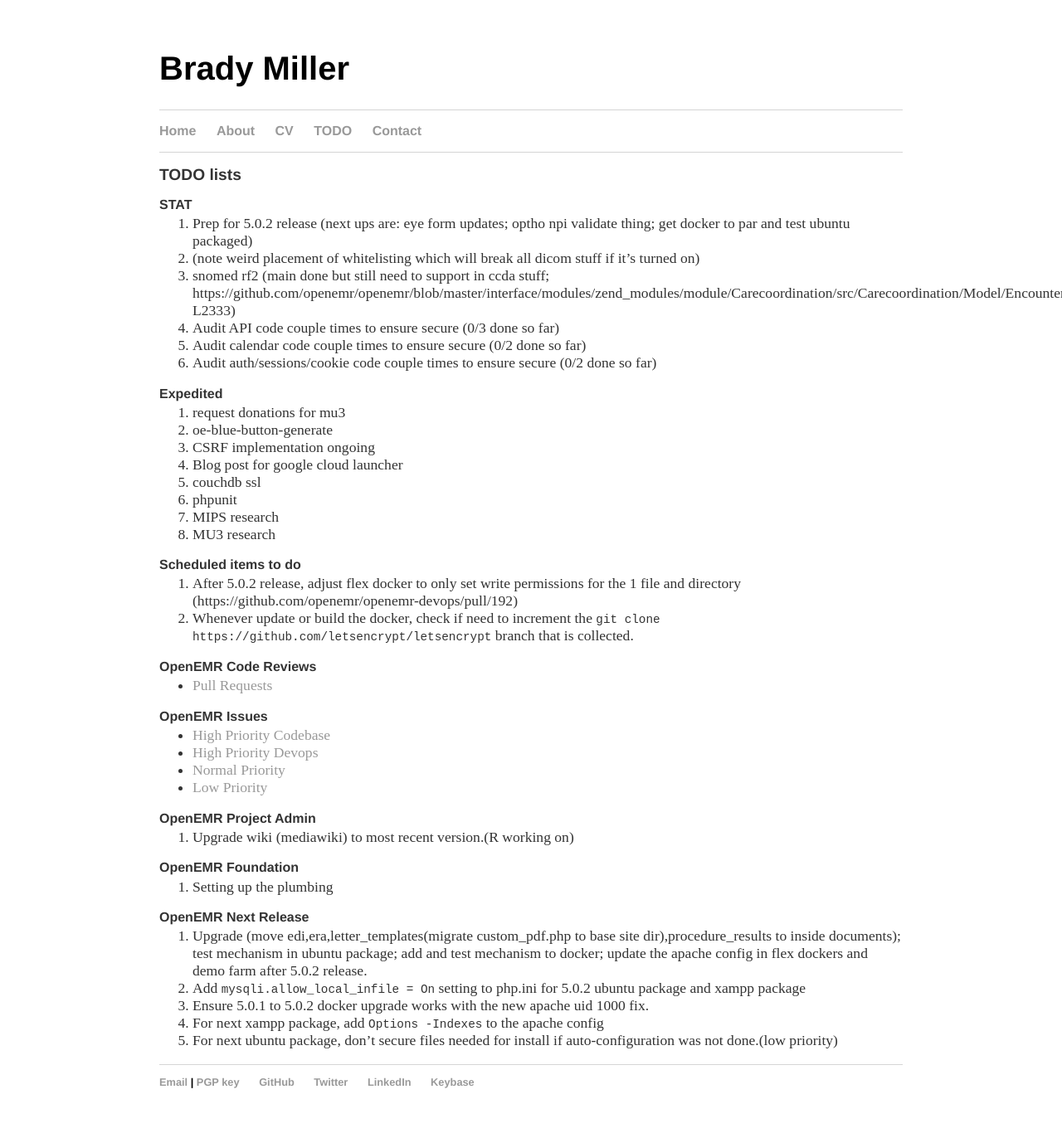
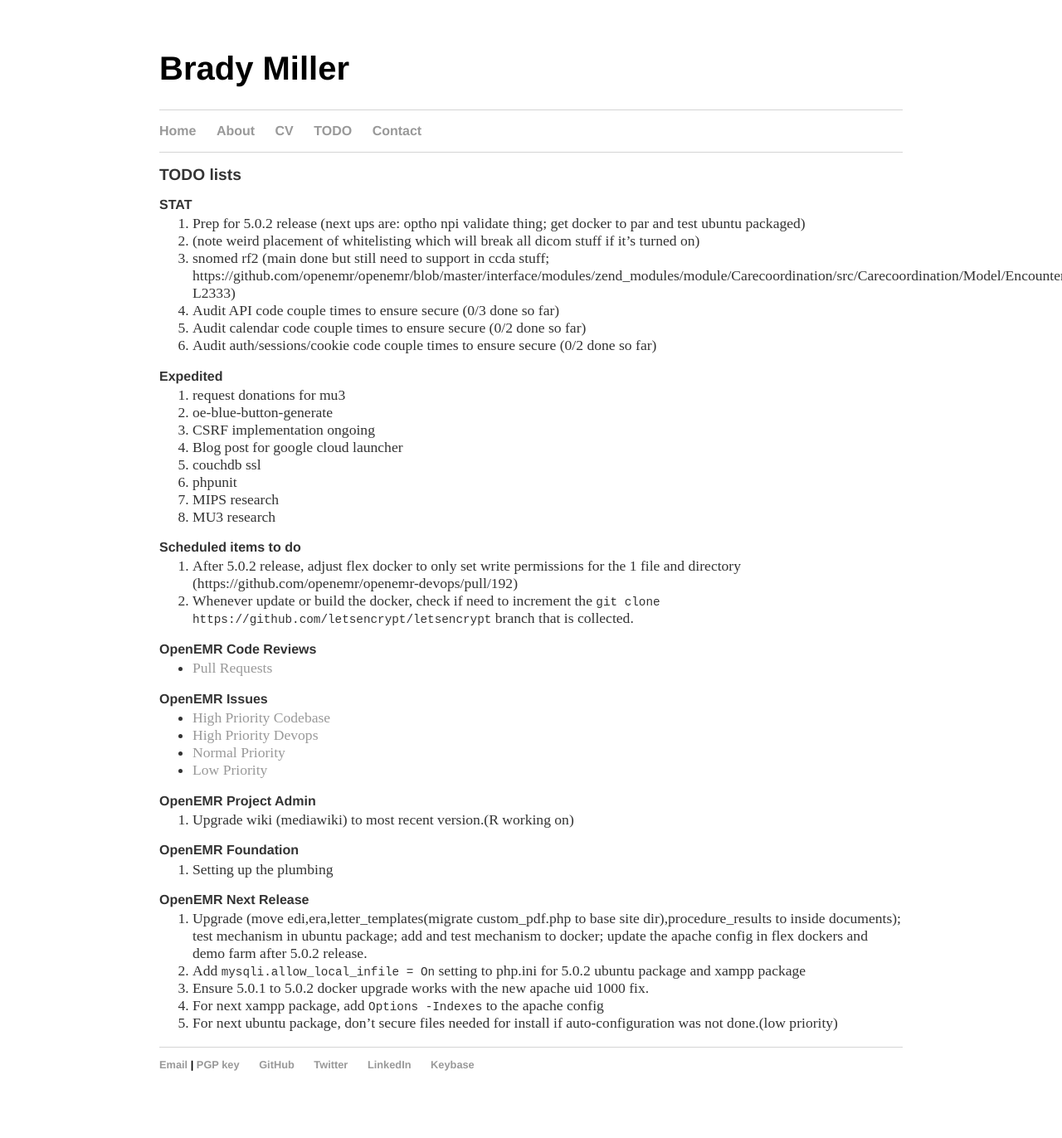
Before and after one commit to bradymiller/bradymiller.github.io, a Jekyll site: the page built from todo/index.md, in a window 1280 px wide. Shown: the whole page at 83% size. Built offline with Jekyll 4.4.1, drawn with Linux system fonts in a browser that asks for light colours; our own code applies the rules of GitHub Pages for plain Markdown files; after the commit the page ends 1351 px from its top, so only the background shows below that.

Commit message:
Update index.md

```diff
--- a/todo/index.md
+++ b/todo/index.md
@@ -4,7 +4,7 @@
 ## TODO lists
 
 ### STAT
-1. Prep for 5.0.2 release (next ups are: eye form updates; optho npi validate thing; get docker to par and test ubuntu packaged)
+1. Prep for 5.0.2 release (next ups are: optho npi validate thing; get docker to par and test ubuntu packaged)
 1. (note weird placement of whitelisting which will break all dicom stuff if it's turned on)
 1. snomed rf2 (main done but still need to support in ccda stuff; https://github.com/openemr/openemr/blob/master/interface/modules/zend_modules/module/Carecoordination/src/Carecoordination/Model/EncounterccdadispatchTable.php#L2316-L2333)
 1. Audit API code couple times to ensure secure (0/3 done so far)
```
